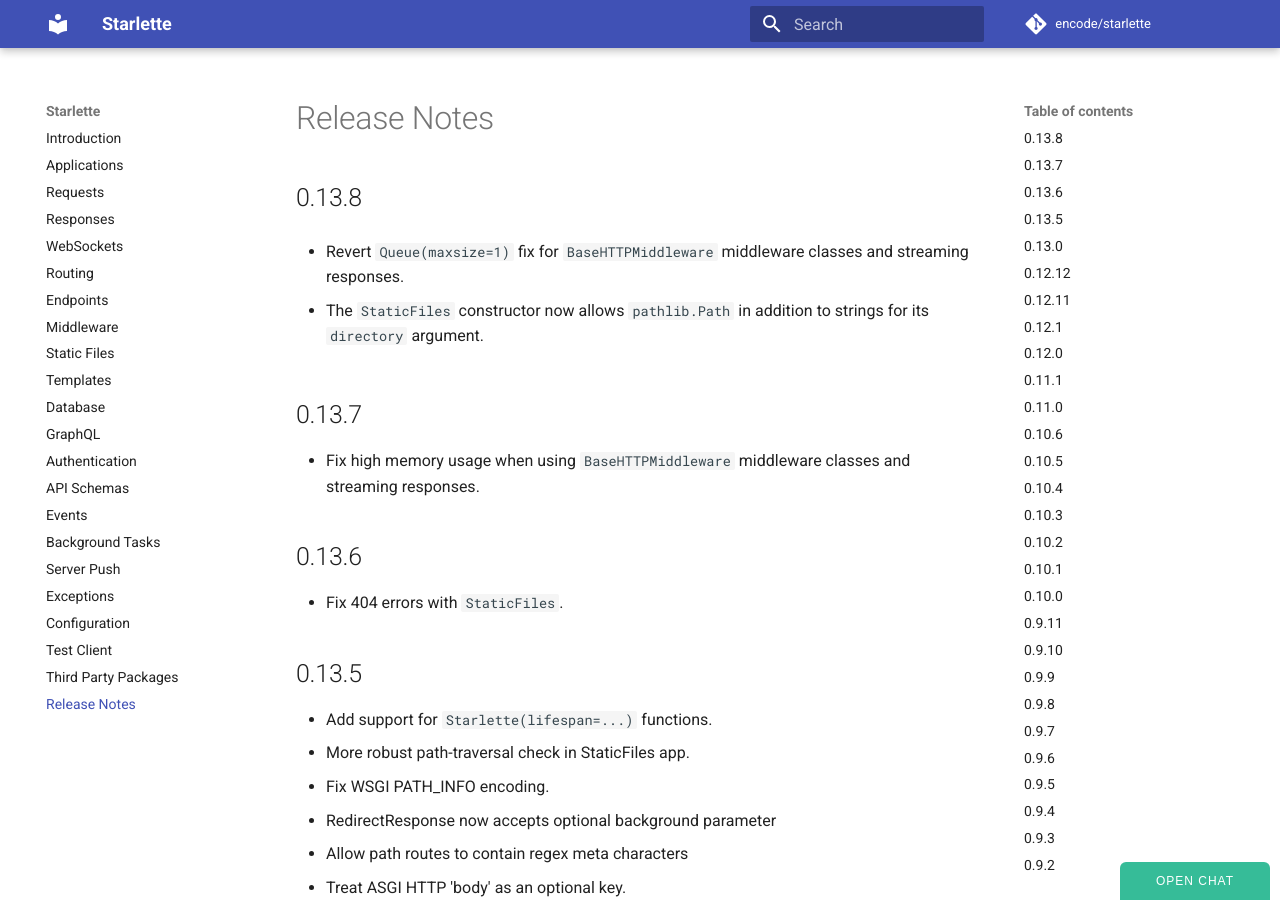
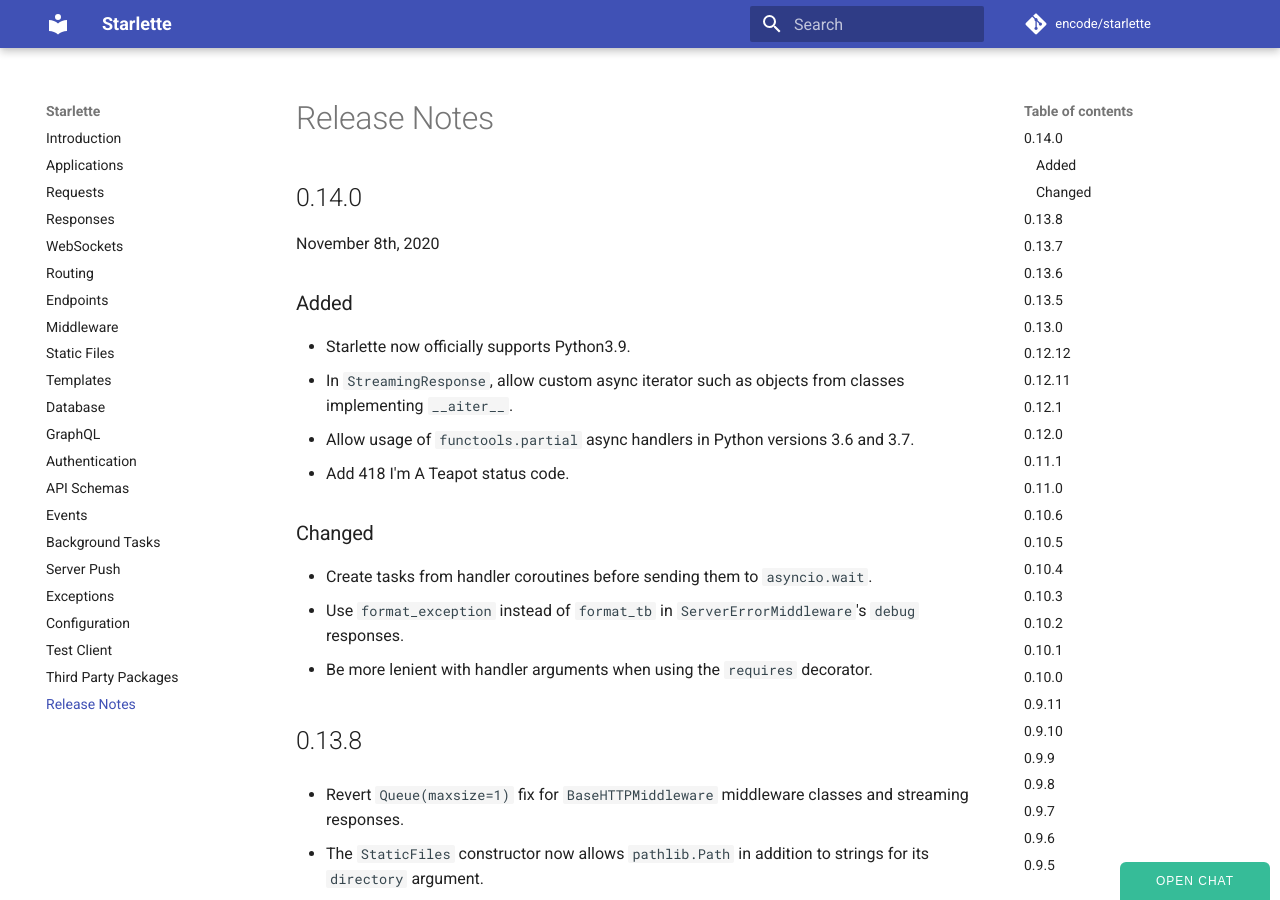
Before and after one commit to hidraco/starlette, an MkDocs documentation site: the page built from docs/release-notes.md, in a window 1280 px wide and 900 px high. Built offline with MkDocs 1.6.1 and Material for MkDocs 9.7.7, drawn with Linux system fonts in a browser that asks for light colours; comment, search, counter and statistics services are not loaded.

Commit message:
Version 0.14.0 (#1087)
* Version 0.14.0 release preparation: write release-notes and version bump.

```diff
--- a/docs/release-notes.md
+++ b/docs/release-notes.md
@@ -1,3 +1,20 @@
+## 0.14.0
+
+November 8th, 2020
+
+### Added
+
+* Starlette now officially supports Python3.9.
+* In `StreamingResponse`, allow custom async iterator such as objects from classes implementing `__aiter__`.
+* Allow usage of `functools.partial` async handlers in Python versions 3.6 and 3.7.
+* Add 418 I'm A Teapot status code.
+
+### Changed
+
+* Create tasks from handler coroutines before sending them to `asyncio.wait`.
+* Use `format_exception` instead of `format_tb` in `ServerErrorMiddleware`'s `debug` responses.
+* Be more lenient with handler arguments when using the `requires` decorator.
+
 ## 0.13.8
 
 * Revert `Queue(maxsize=1)` fix for `BaseHTTPMiddleware` middleware classes and streaming responses.
--- a/starlette/__init__.py
+++ b/starlette/__init__.py
@@ -1 +1 @@
-__version__ = "0.13.8"
+__version__ = "0.14.0"
```
